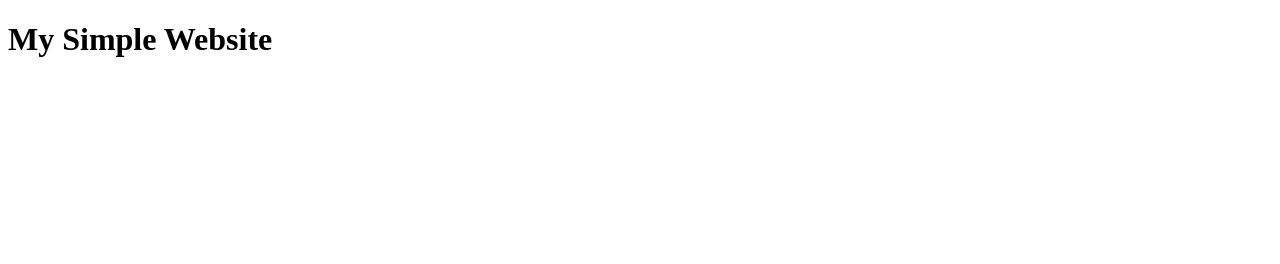
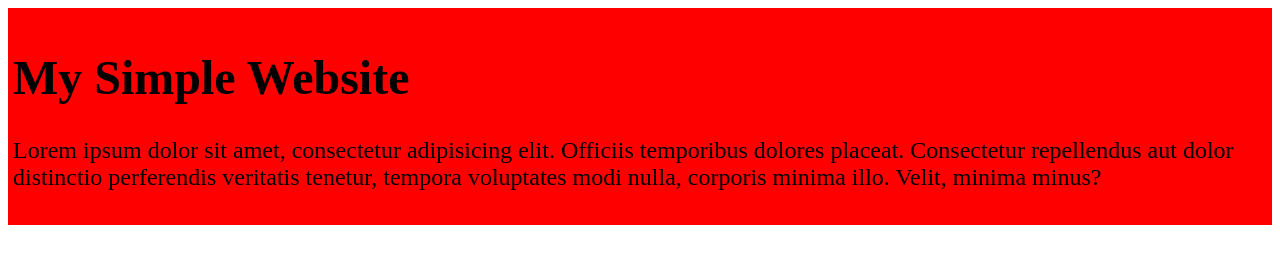
Before and after one commit to SH-U-VO/my-simple-website, a plain HTML site: page index.html in a window 1280 px wide. Drawn offline with Linux system fonts and the light colour scheme.

Commit message:
added the first blog

```diff
--- a/index.html
+++ b/index.html
@@ -4,8 +4,13 @@
     <meta charset="UTF-8">
     <meta name="viewport" content="width=device-width, initial-scale=1.0">
     <title>My Simple Website</title>
+    <link rel="stylesheet" href="style/style.css">
 </head>
 <body>
-    <h1>My Simple Website</h1>
+    <div>
+        <h1>My Simple Website</h1>
+        <p>Lorem ipsum dolor sit amet, consectetur adipisicing elit. Officiis temporibus dolores placeat. Consectetur repellendus aut dolor distinctio perferendis veritatis tenetur, tempora voluptates modi nulla, corporis minima illo. Velit, minima minus?</p>
+</div>
+
 </body>
 </html>
--- /dev/null
+++ b/style/style.css
@@ -0,0 +1,4 @@
+div {
+    background: red; font-size: x-large;
+    padding: 10px 5px;
+}
```
